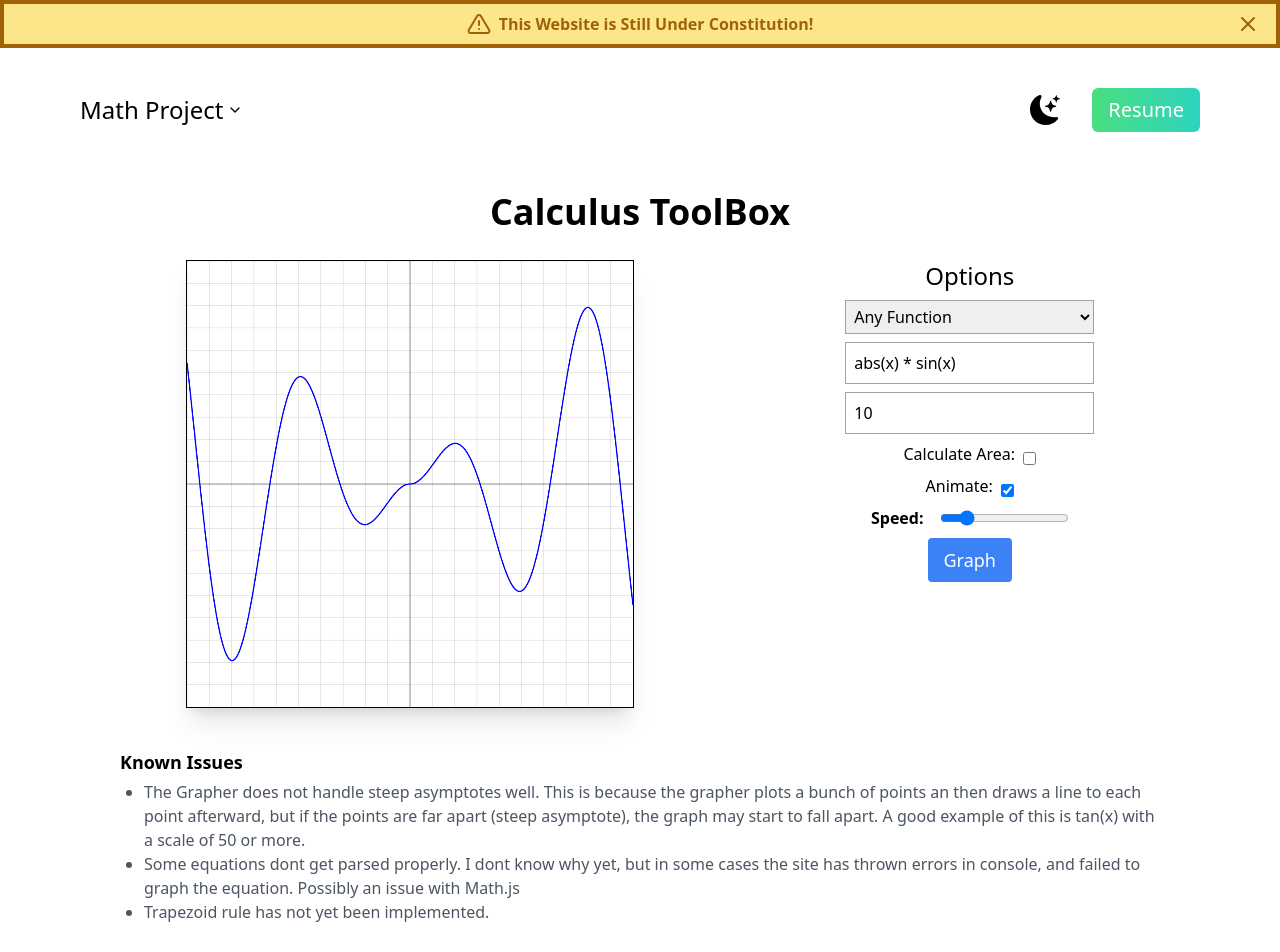
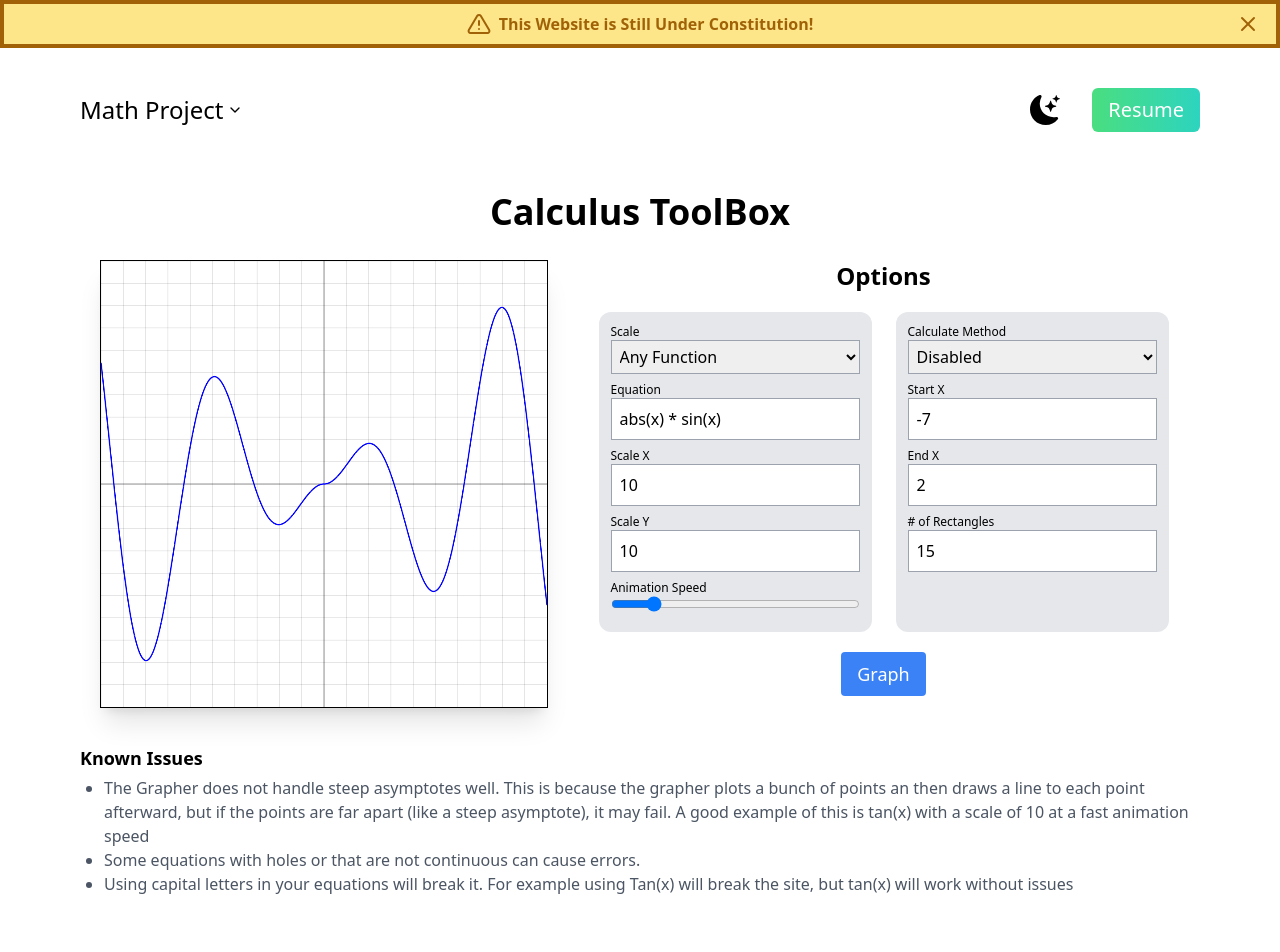
Before and after one commit to MetallicGoat/personal-portfolio, a Next.js app: page /mathproject in a window 1280 px wide. Shown: the top 952 px of the page. Built offline with nearby package versions, Linux system fonts and the light colour scheme.

Commit message:
April 10 2023

```diff
--- a/components/utils/GraphInfo.ts
+++ b/components/utils/GraphInfo.ts
@@ -9,15 +9,14 @@ export enum CalculateMethod {
     MRAM = "MRAM",
     RRAM = "RRAM",
     LRAM = "LRAM",
-    TRULE = "Trapezoid rule"
+    TRULE = "Trapezoid rule",
+    DISABLED = "Disabled"
 }
 
 export class GraphInfo {
     function: string;
     scale: number = 10;
     speed: number;
-    animate: boolean;
-    findArea: boolean;
     findAreaMethod: CalculateMethod;
     startX: number;
     endX: number;
@@ -29,9 +28,7 @@ export class GraphInfo {
     constructor(
         fun: string,
         scale: number,
-        animate: boolean,
         animateSpeed: number,
-        findArea: boolean,
         findAreaMethod: CalculateMethod,
         startX: number,
         endX: number,
@@ -41,9 +38,7 @@ export class GraphInfo {
         this.onChange = onChange;
         this.function = fun;
         this.scale = scale
-        this.animate = animate;
         this.speed = animateSpeed;
-        this.findArea = findArea;
         this.findAreaMethod = findAreaMethod;
         this.startX = startX;
         this.endX = endX;
@@ -54,9 +49,7 @@ export class GraphInfo {
         const newInstance = new GraphInfo(
             instance.function,
             instance.scale,
-            instance.animate,
             instance.speed,
-            instance.findArea,
             instance.findAreaMethod,
             instance.startX,
             instance.endX,
@@ -90,17 +83,7 @@ export class GraphInfo {
         this.onChange()
     }
 
-    setFindArea(findArea: boolean) {
-        this.findArea = findArea;
-        this.onChange()
-    }
-
-    setAnimate(animate: boolean) {
-        this.animate = animate;
-        this.onChange()
-    }
-
-    setSpeed(speed: number){
+    setSpeed(speed: number, max: number){
         this.speed = speed;
         this.onChange();
     }
--- a/pages/mathproject.tsx
+++ b/pages/mathproject.tsx
@@ -13,10 +13,8 @@ const MathProjectPage: NextPage = () => {
         const initialGraphInfo = new GraphInfo(
             "abs(x) * sin(x)",
             10,
-            true,
             500,
-            false,
-            CalculateMethod.MRAM,
+            CalculateMethod.DISABLED,
             -7,
             2,
             15,
@@ -46,6 +44,8 @@ const MathProjectPage: NextPage = () => {
             setVersion((prev) => prev + 1);
     };
 
+    const titleClassNames = "text-xs dark:text-white";
+
     return (
         <div className="pt-2 w-full">
             <h1 className="text-4xl mb-4 font-bold p-3 text-center dark:text-white">Calculus ToolBox</h1>
@@ -58,7 +58,12 @@ const MathProjectPage: NextPage = () => {
                 </div>
 
                 <div className="p-4 md:p-0">
-                    <h1 className="text-2xl pb-2 text-center dark:text-white">Options</h1>
+                    <h1 className="text-2xl pb-2 text-center font-bold dark:text-white">Options</h1>
+
+                    <div className="flex flex-col lg:flex-row">
+                        <div className="bg-gray-200 p-3 m-3 rounded-xl dark:bg-gray-700">
+
+                            <h1 className={titleClassNames}>Scale</h1>
                             <div className="w-full mb-2">
                                 <select
                                     value={equationType}
@@ -72,7 +77,7 @@ const MathProjectPage: NextPage = () => {
                                 </select>
                             </div>
 
-                    <div className="flex flex-col items-center">
+                            <h1 className={titleClassNames}>Equation</h1>
                             {equationType == "Function" && (
                                 <input
                                     className="border border-gray-400 p-2 mb-2"
@@ -84,23 +89,23 @@ const MathProjectPage: NextPage = () => {
                             )}
 
                             {equationType == "Quad" && (
-                            <div className="w-2/5">
+                                <div>
                                     <input
-                                    className="border border-gray-400 p-2 mb-2 w-1/3"
+                                        className="border border-gray-400 p-2 mb-2"
                                         type="number"
                                         placeholder="a"
                                         value={graphInfo.scale}
                                         onChange={(event) => graphInfo.scale = parseFloat(event.target.value)}
                                     />
                                     <input
-                                    className="border border-gray-400 p-2 mb-2 w-1/3"
+                                        className="border border-gray-400 p-2 mb-2"
                                         type="number"
                                         placeholder="b"
                                         value={graphInfo.scale}
                                         onChange={(event) => graphInfo.scale = parseFloat(event.target.value)}
                                     />
                                     <input
-                                    className="border border-gray-400 p-2 mb-2 w-1/3"
+                                        className="border border-gray-400 p-2 mb-2"
                                         type="number"
                                         placeholder="c"
                                         value={graphInfo.scale}
@@ -109,6 +114,7 @@ const MathProjectPage: NextPage = () => {
                                 </div>
                             )}
 
+                            <h1 className={titleClassNames}>Scale X</h1>
                             <input
                                 className="border border-gray-400 p-2 mb-2"
                                 type="number"
@@ -117,17 +123,32 @@ const MathProjectPage: NextPage = () => {
                                 onChange={(event) => graphInfo.setScale(parseFloat(event.target.value))}
                             />
 
-                        <div className="flex items-center">
-                            <label htmlFor="findArea" className="mr-2 mb-2 dark:text-white">Calculate Area:</label>
-                            <input type="checkbox" id="findArea" checked={graphInfo.findArea}
-                                   onChange={() => {
-                                       graphInfo.setFindArea(!graphInfo.findArea);
-                                   }}
+                            <h1 className={titleClassNames}>Scale Y</h1>
+                            <input
+                                className="border border-gray-400 p-2 mb-2"
+                                type="number"
+                                placeholder="Enter scale"
+                                value={graphInfo.scale}
+                                onChange={(event) => graphInfo.setScale(parseFloat(event.target.value))}
+                            />
+
+                            <h1 className={titleClassNames}>Animation Speed</h1>
+                            <div className="flex items-center space-x-4 mb-2">
+                                <input
+                                    type="range"
+                                    id="animationSpeed"
+                                    min="50"
+                                    max="3000"
+                                    step="50"
+                                    className="w-full"
+                                    value={graphInfo.speed}
+                                    onChange={(event) => graphInfo.setSpeed(Number(event.target.value), 3000)}
                                 />
                             </div>
+                        </div>
 
-                        {graphInfo.findArea && (
-                            <div className="flex flex-col items-center">
+                        <div className="bg-gray-200 p-3 m-3 rounded-xl dark:bg-gray-700">
+                            <h1 className={titleClassNames}>Calculate Method</h1>
                             <div className="w-full mb-2">
                                 <select
                                     value={graphInfo.findAreaMethod}
@@ -142,6 +163,7 @@ const MathProjectPage: NextPage = () => {
                                 </select>
                             </div>
 
+                            <h1 className={titleClassNames}>Start X</h1>
                             <input
                                 className="border border-gray-400 p-2 mb-2"
                                 type="number"
@@ -150,6 +172,7 @@ const MathProjectPage: NextPage = () => {
                                 onChange={(event) => graphInfo.setStartX(parseFloat(event.target.value))}
                             />
 
+                            <h1 className={titleClassNames}>End X</h1>
                             <input
                                 className="border border-gray-400 p-2 mb-2"
                                 type="number"
@@ -158,6 +181,7 @@ const MathProjectPage: NextPage = () => {
                                 onChange={(event) => graphInfo.setEndX(parseFloat(event.target.value))}
                             />
 
+                            <h1 className={titleClassNames}># of Rectangles</h1>
                             <input
                                 className="border border-gray-400 p-2 mb-2"
                                 type="number"
@@ -166,57 +190,39 @@ const MathProjectPage: NextPage = () => {
                                 onChange={(event) => graphInfo.setStepAmount(parseFloat(event.target.value))}
                             />
                         </div>
-                        )}
-
-                        <div className="flex items-center">
-                            <label htmlFor="animateToggle" className="mr-2 mb-2 dark:text-white">Animate:</label>
-                            <input type="checkbox" id="animateToggle" checked={graphInfo.animate}
-                                   onChange={() => {
-                                       graphInfo.setAnimate(!graphInfo.animate);
-                                   }}
-                            />
-                        </div>
-
-                        {graphInfo.animate && (
-                            <div className="flex items-center space-x-4 mb-2">
-                                <label htmlFor="animationSpeed" className="font-semibold dark:text-white">
-                                    Speed:
-                                </label>
-                                <input
-                                    type="range"
-                                    id="animationSpeed"
-                                    min="50"
-                                    max="3000"
-                                    step="100"
-                                    value={graphInfo.speed}
-                                    onChange={(event) => graphInfo.setSpeed(Number(event.target.value))}
-                                />
-                            </div>
-                        )}
 
                         {/*TODO {issue != IssueType.NoIssue && (*/}
                         {/*    <div className="text-red-600 mb-3">FAILED TO GRAPH: {issue}!</div>*/}
                         {/*)}*/}
 
-                        <button className="bg-blue-500 text-white text-lg px-4 py-2 rounded mb-2" onClick={handleGraph}>
+                    </div>
+
+                    <button className="flex mx-auto bg-blue-500 text-white text-lg px-4 py-2 rounded m-2"
+                            onClick={handleGraph}>
                         Graph
                     </button>
                 </div>
             </div>
-            </div>
 
-            <div className="m-10">
+            <br/>
 
             <ProgressCard date="Known Issues" changes={[
-                    "The Grapher does not handle steep asymptotes well. This is because the grapher plots a bunch of points an then draws a line to each point afterward, but if the points are far apart (steep asymptote), the graph may start to fall apart. A good example of this is tan(x) with a scale of 50 or more.",
-                    "Some equations dont get parsed properly. I dont know why yet, but in some cases the site has thrown errors in console, and failed to graph the equation. Possibly an issue with Math.js",
-                    "Trapezoid rule has not yet been implemented."
+                "The Grapher does not handle steep asymptotes well. This is because the grapher plots a bunch of points an then draws a line to each point afterward, but if the points are far apart (like a steep asymptote), it may fail. A good example of this is tan(x) with a scale of 10 at a fast animation speed",
+                "Some equations with holes or that are not continuous can cause errors.",
+                "Using capital letters in your equations will break it. For example using Tan(x) will break the site, but tan(x) will work without issues",
             ]}/>
 
             <br/>
+            <br/>
 
+            <ProgressCard date="April 10 2023" changes={[
+                "Fixed bug where some control panel buttons were not working/updating properly",
+                "Improved styling for larger devices + fixed dark mode support",
+                "Split scale into X-Scale and Y-Scale",
+                "Removed Instant Animation"
+            ]}/>
             <ProgressCard date="April 8 2023" changes={[
-                    "Fixed bug where some control panel buttons were not working/updating properly",
+                "Removed check boxes and replaced them with dropdowns",
                 "Fixed Area Calculator would sometimes add an extra an extra rectangle",
                 "Implemented Trapezoid rule"
             ]}/>
@@ -242,7 +248,8 @@ const MathProjectPage: NextPage = () => {
                 "Created tool to sub an x value into a parsed equation and return an output (y-value)",
                 "Using a HTML Canvas to display a basic graph (plotted a bunch of points and drew lines connecting them)"
             ]}/>
-            </div>
+
+            <br/>
         </div>
     );
 };
```
Also changed, not shown: components/Graph.tsx (+12 -26 lines). Lines whose indentation alone changed are shown as unchanged.
